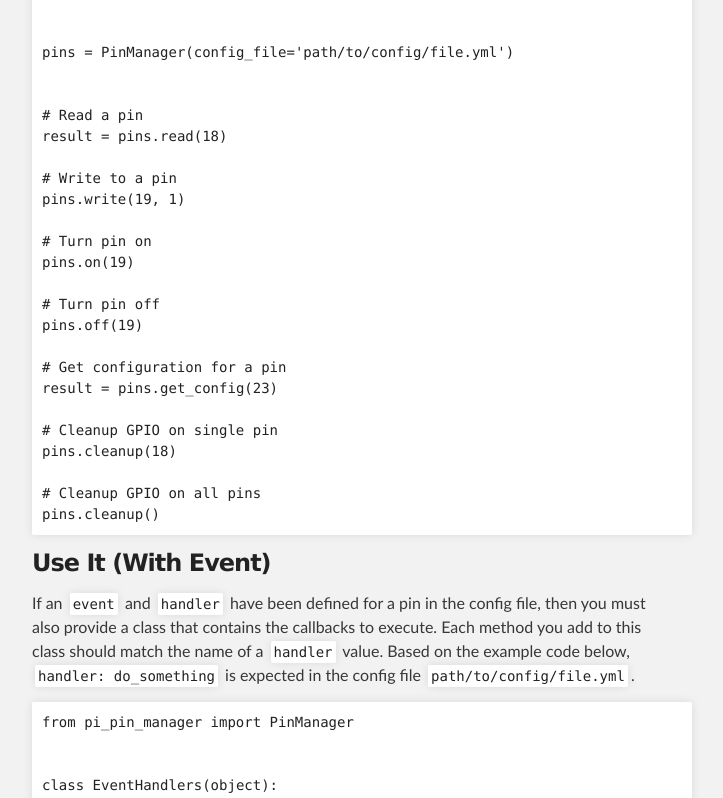
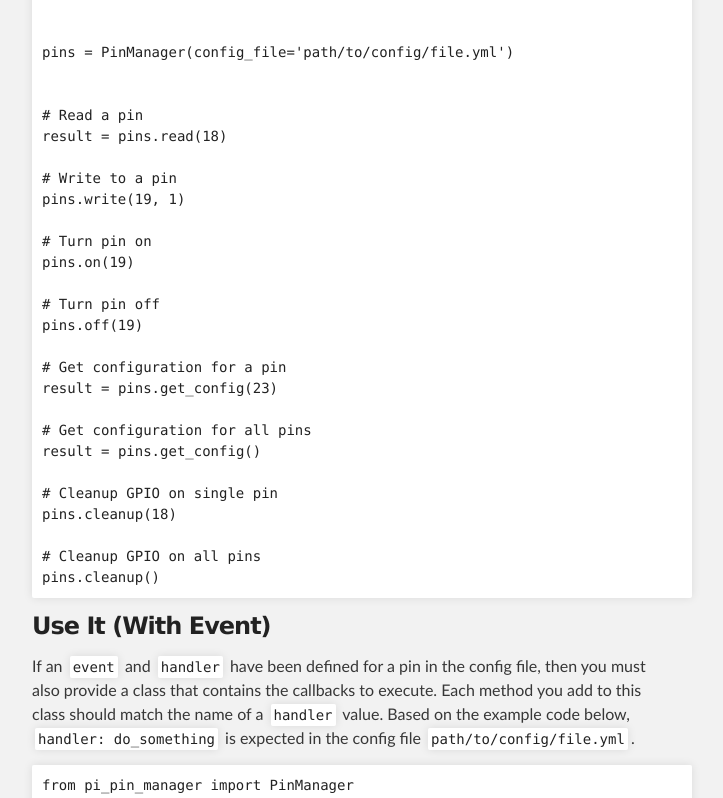
Before and after one commit to projectweekend/Pi-Pin-Manager, a plain HTML site: page index.html in a window 1280 px wide. Shown: the part 1520-2318 px from the top of the page, without its empty margins (288-1011 px from the left). Drawn offline with Linux system fonts and the light colour scheme.

```diff
--- a/index.html
+++ b/index.html
@@ -100,6 +100,9 @@
 <span class="pl-c"># Get configuration for a pin</span>
 result <span class="pl-k">=</span> pins.get_config(<span class="pl-c1">23</span>)
 
+<span class="pl-c"># Get configuration for all pins</span>
+result <span class="pl-k">=</span> pins.get_config()
+
 <span class="pl-c"># Cleanup GPIO on single pin</span>
 pins.cleanup(<span class="pl-c1">18</span>)
 
```
Also changed, not shown: params.json (+1 -1 lines).
